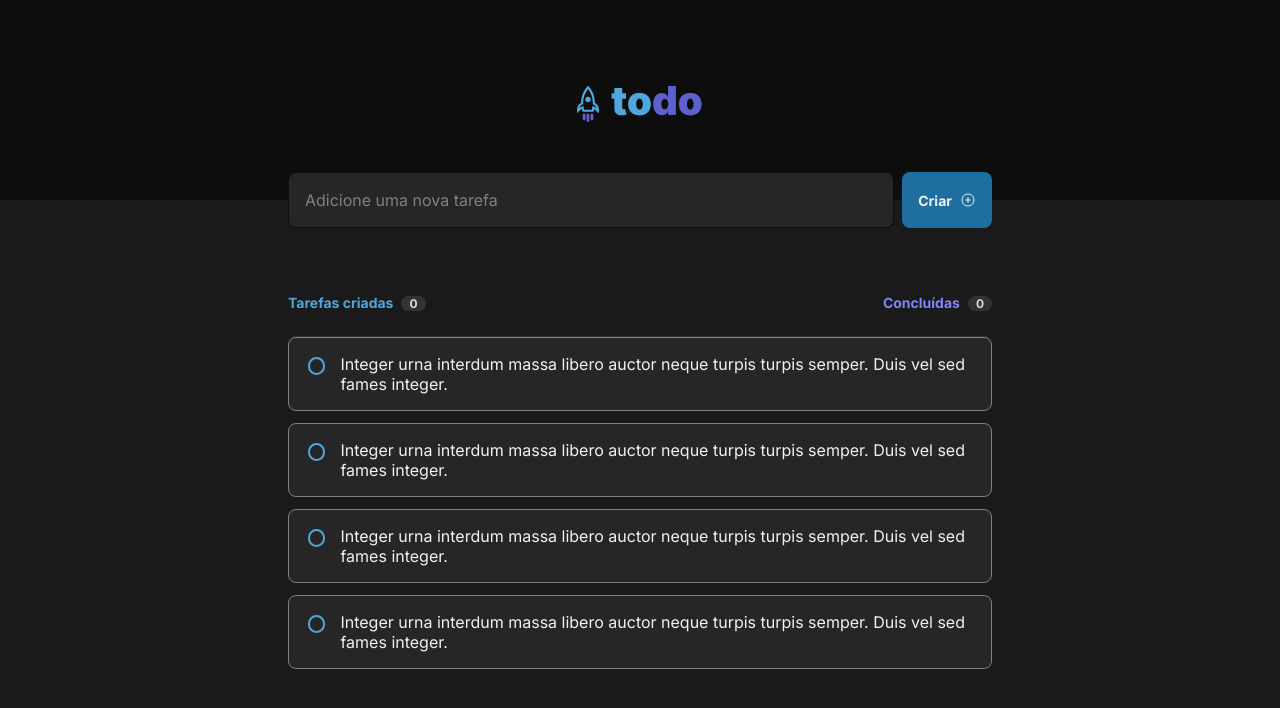
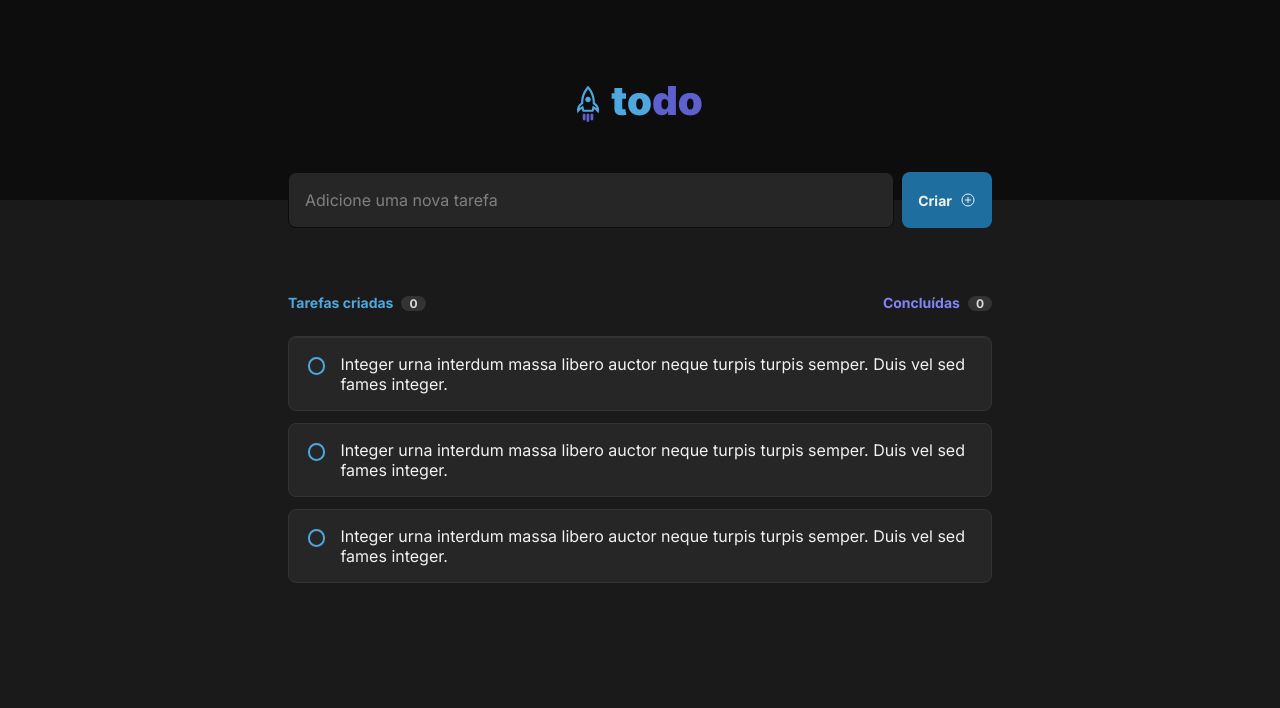
Before and after one commit to josee-fernandes/todo-react, a React (Vite) app: page / in a window 1280 px wide. Shown: the top 708 px of the page. Built offline with nearby package versions, Linux system fonts and the light colour scheme.

Commit message:
Add variable tasks + types, render on task component

```diff
--- a/package.json
+++ b/package.json
@@ -12,11 +12,13 @@
   "dependencies": {
     "phosphor-react": "^1.4.1",
     "react": "^18.2.0",
-    "react-dom": "^18.2.0"
+    "react-dom": "^18.2.0",
+    "uuid": "^9.0.1"
   },
   "devDependencies": {
     "@types/react": "^18.2.43",
     "@types/react-dom": "^18.2.17",
+    "@types/uuid": "^9.0.7",
     "@typescript-eslint/eslint-plugin": "^6.14.0",
     "@typescript-eslint/parser": "^6.14.0",
     "@vitejs/plugin-react": "^4.2.1",
--- a/src/App.tsx
+++ b/src/App.tsx
@@ -1,10 +1,33 @@
 import { Header } from "./components/Header";
 import { NewTask } from "./components/NewTask";
-import { Tasks } from "./components/Tasks";
+import { TaskType, Tasks } from "./components/Tasks";
+
+import { v4 as uuidv4 } from "uuid";
 
 import "./global.css";
 
 import styles from "./App.module.css";
+
+const tasks: TaskType[] = [
+  {
+    id: uuidv4(),
+    content:
+      "Integer urna interdum massa libero auctor neque turpis turpis semper. Duis vel sed fames integer.",
+    isChecked: false,
+  },
+  {
+    id: uuidv4(),
+    content:
+      "Integer urna interdum massa libero auctor neque turpis turpis semper. Duis vel sed fames integer.",
+    isChecked: false,
+  },
+  {
+    id: uuidv4(),
+    content:
+      "Integer urna interdum massa libero auctor neque turpis turpis semper. Duis vel sed fames integer.",
+    isChecked: false,
+  },
+];
 
 function App() {
   return (
@@ -12,7 +35,7 @@ function App() {
       <Header />
       <div className={styles.container}>
         <NewTask />
-        <Tasks />
+        <Tasks tasks={tasks} />
       </div>
     </div>
   );
--- a/src/components/Task/Task.module.css
+++ b/src/components/Task/Task.module.css
@@ -5,17 +5,25 @@
   align-items: flex-start;
   gap: 0.75rem;
   background: var(--gray-500);
-  border: 1px solid var(--gray-300);
+  border: 1px solid var(--gray-400);
   color: var(--gray-100);
   border-radius: 8px;
   padding: 1rem;
 }
 
-.task + .task {
+.taskChecked {
+  border: 1px solid var(--gray-500);
+  color: var(--gray-300);
+  text-decoration: line-through;
+}
+
+.task + .task,
+.taskChecked + .taskChecked {
   margin-top: 0.75rem;
 }
 
-.task div {
+.task div,
+.taskChecked div {
   display: flex;
 }
 
--- a/src/components/Task/index.tsx
+++ b/src/components/Task/index.tsx
@@ -1,28 +1,34 @@
 import { useState } from "react";
 
 import { Check } from "phosphor-react";
+import { TaskType } from "../Tasks";
 
 import styles from "./Task.module.css";
 
-export function Task() {
-  const [isChecked, setIsChecked] = useState(false);
+interface TaskProps {
+  task: TaskType;
+}
+
+export function Task({ task }: TaskProps) {
+  const [isChecked, setIsChecked] = useState(task.isChecked);
 
   function handleToggleIsChecked() {
     setIsChecked((oldIsChecked) => !oldIsChecked);
   }
 
+  const taskClassName = isChecked
+    ? styles.task + " " + styles.taskChecked
+    : styles.task;
+
   return (
-    <li className={styles.task}>
+    <li className={taskClassName}>
       <div className={styles.checkboxWrapper}>
         <input type="checkbox" checked={isChecked} readOnly />
         <button className={styles.check} onClick={handleToggleIsChecked}>
           {isChecked && <Check />}
         </button>
       </div>
-      <p>
-        Integer urna interdum massa libero auctor neque turpis turpis semper.
-        Duis vel sed fames integer.
-      </p>
+      <p>{task.content}</p>
     </li>
   );
 }
--- a/src/components/Tasks/index.tsx
+++ b/src/components/Tasks/index.tsx
@@ -2,7 +2,17 @@ import { Task } from "../Task";
 
 import styles from "./Tasks.module.css";
 
-export function Tasks() {
+export interface TaskType {
+  id: string;
+  content: string;
+  isChecked: boolean;
+}
+
+interface TasksProps {
+  tasks: TaskType[];
+}
+
+export function Tasks({ tasks }: TasksProps) {
   return (
     <main className={styles.tasks}>
       <header>
@@ -16,10 +26,9 @@ export function Tasks() {
         </div>
       </header>
       <ul className={styles.list}>
-        <Task />
-        <Task />
-        <Task />
-        <Task />
+        {tasks.map((task) => (
+          <Task key={task.id} task={task} />
+        ))}
       </ul>
     </main>
   );
```
Also changed, not shown: 1 other file (tests, documents, lock files or other folders).
